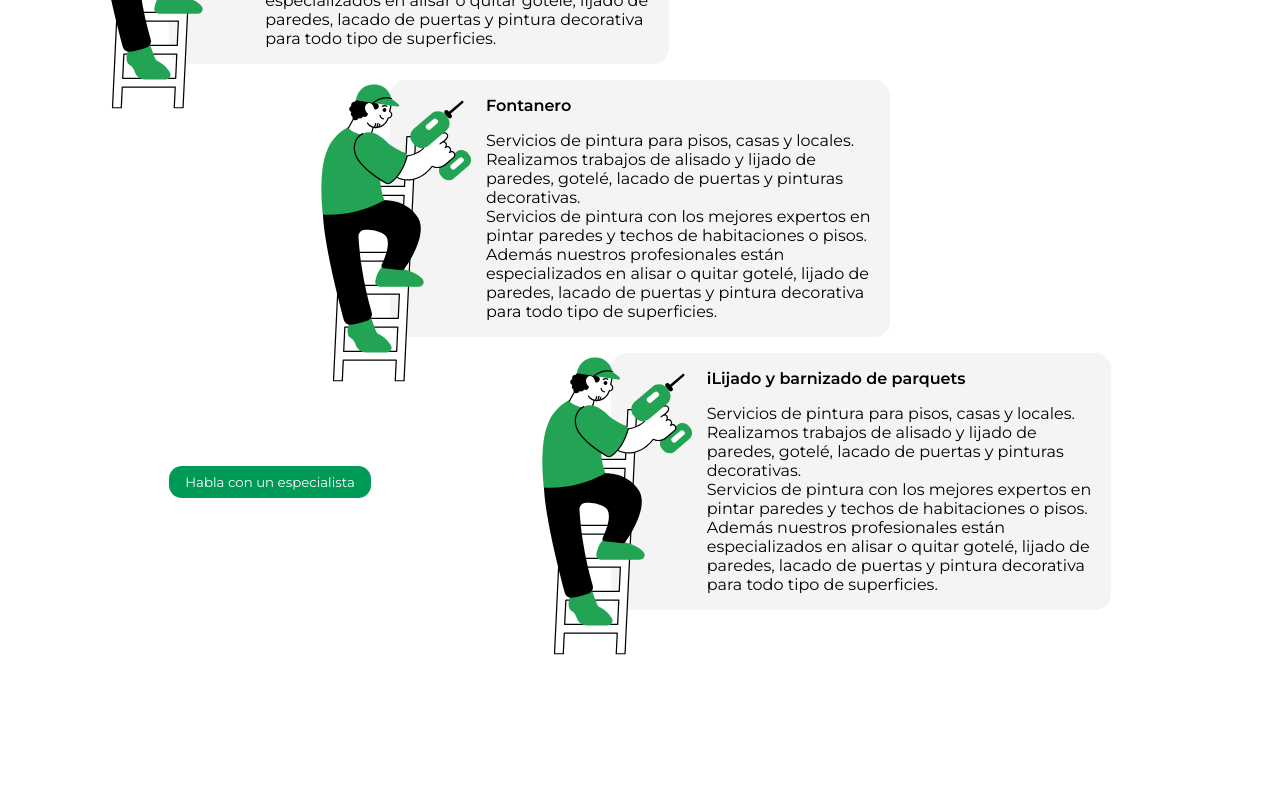
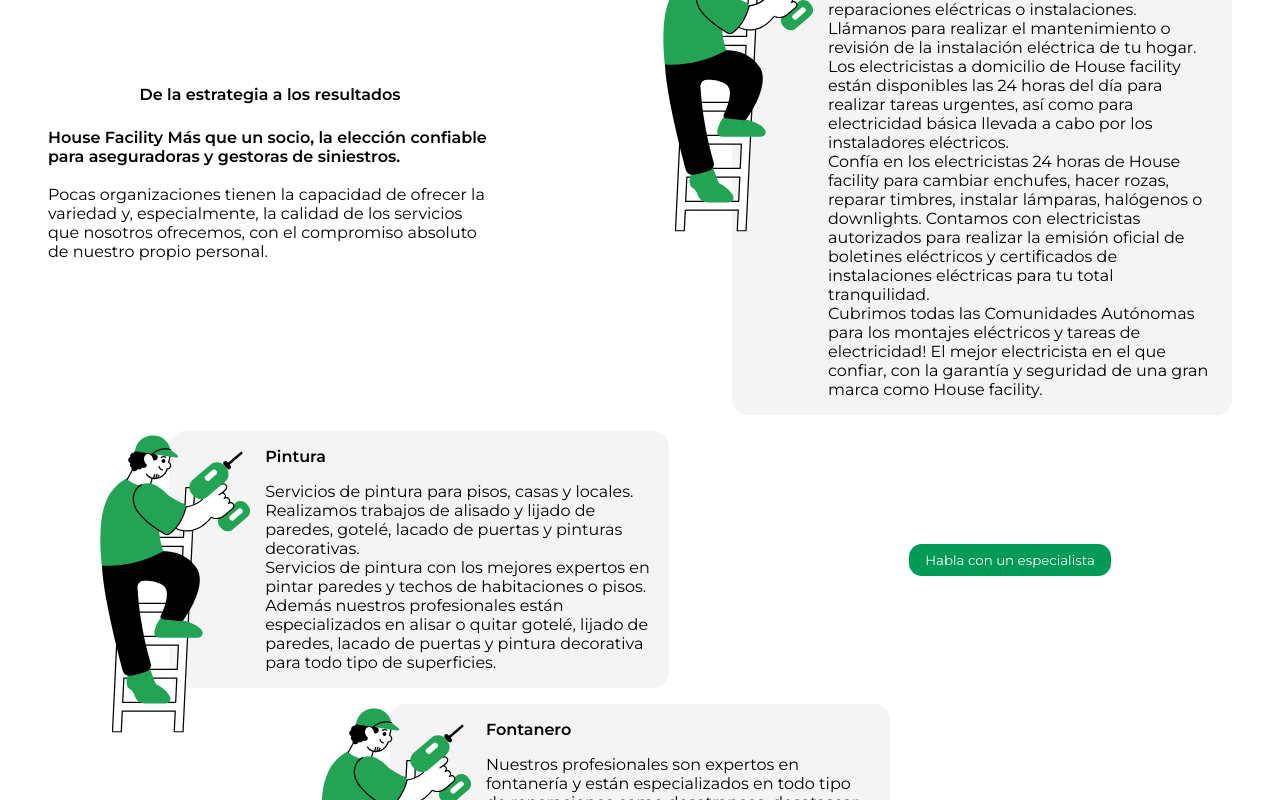
Before and after one commit to ogiovannilima/house-fs, a React (Vite) app: page / in a window 1280 px wide. Shown: the part 4480-5280 px from the top of the page. Before the commit the page ends 5158 px from the top, so only its background shows below. Built offline with nearby package versions, Linux system fonts and the light colour scheme.

Commit message:
add footer page

```diff
--- a/src/assets/index.ts
+++ b/src/assets/index.ts
@@ -1,4 +1,5 @@
 export { default as LogoImg } from "./logo.svg";
+export { default as WhiteLogoImg } from "./whiteLogo.svg";
 export { default as WomankidImg } from "./woman-kid.png";
 export { default as AirportImg } from "./airport.svg";
 export { default as BagsImg } from "./bags.svg";
@@ -9,3 +10,4 @@
 export { default as MoneyImg } from "./money.svg";
 export { default as TripImg } from "./trip.svg";
 export { default as ManLadderImg } from "./man-ladder.svg";
+export { default as MadridLogoImg } from "./logomadrid.jpg";
--- a/src/pages/Home/index.tsx
+++ b/src/pages/Home/index.tsx
@@ -19,10 +19,20 @@
   BoxTextServices,
   CardSectoresyServicios,
   CardServices,
+  ContactBoxLocal,
+  ContactHeader,
+  ContactLocal,
+  ContactPage,
+  ContactText,
+  ContactTitle,
   Container,
   Content,
+  CopyRightText,
   DescriptionPage,
   DescriptionSectoresyServicios,
+  DividerFooter,
+  Footer,
+  FooterMenu,
   ImageWrapper,
   LanguageMenu,
   LanguageMenuItem,
@@ -34,6 +44,7 @@
   PageOne,
   PageThree,
   PageTwo,
+  PrivacyInfos,
   QuoteBar,
   QuoteTitle,
   SocialBar,
@@ -57,10 +68,12 @@
   HeartDocImg,
   IndustryImg,
   LogoImg,
+  MadridLogoImg,
   ManLadderImg,
   MoneyImg,
   PalaceImg,
   TripImg,
+  WhiteLogoImg,
   WomankidImg,
 } from "../../assets";
 
@@ -422,15 +435,18 @@
               </BoxIconTitle>
 
               <span>
-                Servicios de pintura para pisos, casas y locales. Realizamos
-                trabajos de alisado y lijado de paredes, gotelé, lacado de
-                puertas y pinturas decorativas.
+                Nuestros profesionales son expertos en fontanería y están
+                especializados en todo tipo de reparaciones como desatrancos,
+                desatascar tuberías o desagües, arreglar grifos, reparar fugas
+                de agua, instalaciones de fontanería, cambiar radiadores o
+                encontrar soluciones para eliminar humedades y goteras. Pero no
+                te preocupes si no encentras lo que necesitas, los fontaneros de
+                House facility de adaptan a tus necesidades.
                 <br />
-                Servicios de pintura con los mejores expertos en pintar paredes
-                y techos de habitaciones o pisos. Además nuestros profesionales
-                están especializados en alisar o quitar gotelé, lijado de
-                paredes, lacado de puertas y pintura decorativa para todo tipo
-                de superficies.
+                <br />
+                Ofrecemos servicios de fontaneros las 24 horas los 365 días de
+                año en todas las Comunidades Autónomas, para servicios de
+                urgencias de fontanería.
               </span>
             </CardServices>
 
@@ -446,20 +462,92 @@
                 </BoxIconTitle>
 
                 <span>
-                  Servicios de pintura para pisos, casas y locales. Realizamos
-                  trabajos de alisado y lijado de paredes, gotelé, lacado de
-                  puertas y pinturas decorativas.
+                  El servicio de lijado y barnizado de parquets de House
+                  facility es una opción crucial para mantener la belleza y
+                  durabilidad de tus suelos de madera. El lijado elimina
+                  imperfecciones, marcas y desgaste superficial, preparando la
+                  superficie para recibir una capa de barniz protector que
+                  realza la veta de la madera y la protege contra daños futuros.
                   <br />
-                  Servicios de pintura con los mejores expertos en pintar
-                  paredes y techos de habitaciones o pisos. Además nuestros
-                  profesionales están especializados en alisar o quitar gotelé,
-                  lijado de paredes, lacado de puertas y pintura decorativa para
-                  todo tipo de superficies.
+                  <br />
+                  Se recomienda realizar este proceso cada 5-10 años,
+                  dependiendo del tráfico y uso. Nuestro equipo altamente
+                  capacitado utiliza maquinaria de precisión y productos de alta
+                  calidad para asegurar un acabado impecable.
+                  <br />
+                  <br />
+                  Así, tu parquet lucirá como nuevo y conservará su encanto por
+                  años.
                 </span>
               </CardServices>
             </BoxFlexServicesRow>
           </BoxFlexServices>
         </PageFour>
+        <ContactPage>
+          <ContactHeader>
+            <ContactTitle>¿Trabajamos juntos?</ContactTitle>
+            <SpecialistButton>Habla con un especialista</SpecialistButton>
+          </ContactHeader>
+          <ContactText>
+            House Facility extiende sus servicios a toda España, ofreciendo
+            soluciones de gestión de siniestros y mantenimiento para
+            aseguradoras, empresas y particulares en todo el país. Con un
+            enfoque en la calidad, la eficiencia y el cuidado del cliente,
+            estamos preparados para responder a las necesidades de nuestros
+            socios en cada rincón de España, garantizando resultados rápidos y
+            efectivos.
+          </ContactText>
+          <ContactBoxLocal>
+            <ContactLocal>
+              <span>Madri - España</span>
+              <span>holla@housefacility.es</span>
+              <span>+34 666 081 364</span>
+              <span>www.housefacility.es</span>
+            </ContactLocal>
+            <img src={MadridLogoImg} alt="Madrid" />
+          </ContactBoxLocal>
+
+          <PrivacyInfos>
+            <span>Declaración de Privacidad</span>
+            <span>Definiciones de Cookies</span>
+            <span>Términos y Condiciones de Uso</span>
+          </PrivacyInfos>
+          <DividerFooter />
+          <Footer>
+            <img src={WhiteLogoImg} alt="Logo" />
+            <FooterMenu>
+              <span>Home</span>
+              <span>Sectores</span>
+              <span>Servicios</span>
+              <span>Contacto</span>
+            </FooterMenu>
+
+            <SocialBar>
+              <SocialBar>
+                <SocialBarItem>
+                  <FaInstagram />
+                </SocialBarItem>
+                <SocialBarItem>
+                  <FaTwitter />
+                </SocialBarItem>
+                <SocialBarItem>
+                  <FaFacebookF />
+                </SocialBarItem>
+                <SocialBarItem>
+                  <FaLinkedin />
+                </SocialBarItem>
+              </SocialBar>
+            </SocialBar>
+
+            <CopyRightText>
+              Todas las marcas comerciales, logotipos y marcas de servicio
+              (colectivamente «Marcas Comerciales») mostradas son marcas
+              registradas y/o marcas comerciales de sus respectivos
+              propietarios.www.housefacility.com © 2024 - Todos los derechos
+              reservados.
+            </CopyRightText>
+          </Footer>
+        </ContactPage>
       </Content>
     </Container>
   );
--- a/src/pages/Home/styles.ts
+++ b/src/pages/Home/styles.ts
@@ -369,6 +369,7 @@
   @media (min-width: 481px) {
     // Para tablet
     flex-direction: row;
+    flex-wrap: wrap;
   }
 
   @media (min-width: 1025px) {
@@ -471,7 +472,6 @@
     }
   }
 `;
-
 export const BoxIconTitle = styled.div`
   display: flex;
   align-items: center;
@@ -517,3 +517,109 @@
     gap: 15rem;
   }
 `;
+
+export const ContactPage = styled.section`
+  padding: 2rem 0;
+  display: flex;
+  flex-direction: column;
+  background-color: #333333;
+  gap: 1rem;
+
+  @media (min-width: 481px) {
+    // Para tablet
+  }
+
+  @media (min-width: 1025px) {
+    // Para desktop
+  }
+`;
+
+export const ContactHeader = styled.div`
+  display: flex;
+  flex-direction: column;
+  align-items: center;
+  gap: 1rem;
+  padding-bottom: 1rem;
+
+  @media (min-width: 481px) {
+    // Para tablet
+  }
+
+  @media (min-width: 1025px) {
+    // Para desktop
+  }
+`;
+export const ContactTitle = styled.div`
+  font-size: 1rem;
+  letter-spacing: 0.5rem;
+  color: #fff;
+`;
+
+export const ContactText = styled.div`
+  color: #fff;
+  padding: 0 1rem;
+`;
+export const ContactBoxLocal = styled.div`
+  display: flex;
+
+  img {
+    width: 35vw;
+  }
+`;
+
+export const ContactLocal = styled.div`
+  display: flex;
+  flex-direction: column;
+  gap: 0.1rem;
+  padding: 1rem 1rem;
+
+  color: #fff;
+  font-size: 1rem;
+`;
+
+export const PrivacyInfos = styled.div`
+  display: flex;
+  flex-direction: column;
+  gap: 0.3rem;
+  padding: 1rem 0 0 1rem;
+
+  span {
+    color: #fff;
+    font-size: 0.8rem;
+  }
+`;
+
+export const DividerFooter = styled.div`
+  border: 1px solid #fff;
+`;
+
+export const Footer = styled.div`
+  display: flex;
+  flex-direction: column;
+  align-items: center;
+  gap: 1rem;
+
+  img {
+    width: 40vw;
+  }
+
+  svg {
+    fill: #fff;
+  }
+`;
+
+export const FooterMenu = styled.div`
+  display: flex;
+  gap: 1rem;
+  justify-content: center;
+
+  span {
+    color: #fff;
+  }
+`;
+
+export const CopyRightText = styled.div`
+  color: #fff;
+  font-size: 0.625rem;
+  text-align: center;
+`;
```
Also changed, not shown: src/assets/logomadrid.jpg (added), src/assets/whiteLogo.svg (added).
